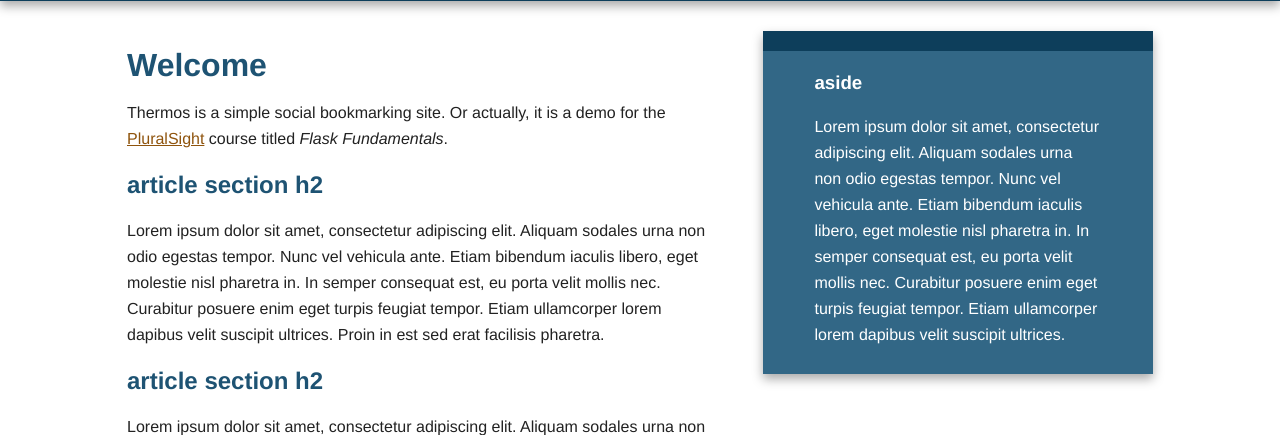
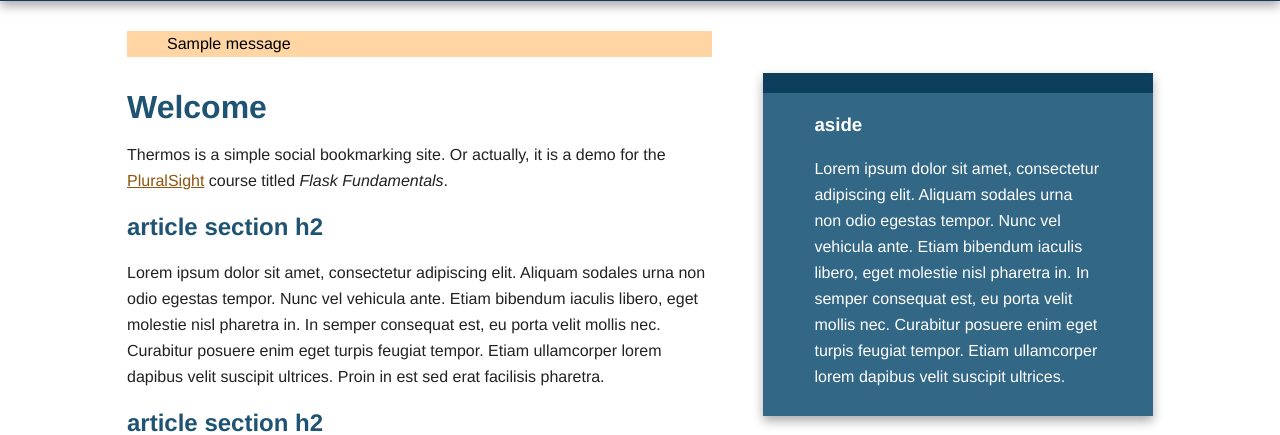
Before and after one commit to davidhammaker/thermos, a Flask app: page / in a window 1280 px wide. Shown: the part 95-530 px from the top of the page. Run offline with Flask 2, Linux system fonts and the light colour scheme; one stand-in notice (Sample message) is shown; some libraries are stand-ins or nearby versions.

Commit message:
Add flashes that appear after entering a URL in 'add'
Flash will appear on any page. Flashes are styled to stand out at the
top of the page.

```diff
--- a/thermos/static/css/main.css
+++ b/thermos/static/css/main.css
@@ -179,10 +179,18 @@ footer h3 {
     text-decoration: none;
 }
 
+.flashes ul {
+    margin: 0 0;
+    background: #FFD6A3;
+    color: #000;
 
+    list-style-type: none;
+    list-style: none;
+}
 
-
-
+article.flashes {
+    margin-bottom: 1em;
+}
 
 /* ==========================================================================
    Media Queries
--- a/thermos/templates/base.html
+++ b/thermos/templates/base.html
@@ -30,6 +30,18 @@
         <div class="main-container">
             <div class="main wrapper clearfix">
 
+                <article class=flashes>
+                    {% with messages = get_flashed_messages() %}
+                        {% if messages %}
+                            <ul>
+                                {% for message in messages %}
+                                    <li>{{ message }}</li>
+                                {% endfor %}
+                            </ul>
+                        {% endif %}
+                    {% endwith %}
+                </article>
+
                 {% block content %}
                 {% endblock %}
 
--- a/thermos/thermos.py
+++ b/thermos/thermos.py
@@ -1,6 +1,7 @@
-from flask import Flask, render_template, request, redirect, url_for
+from flask import Flask, render_template, request, redirect, url_for, flash
 
 app = Flask(__name__)
+app.config['SECRET_KEY'] = b'\x97\x91yV\xa0\xd5\xdf\\\x1ad\xe3\xe5\x803\x01*\xd5\xa9\x9d]\xb0.\xeaX'
 
 
 @app.route('/')
@@ -13,6 +14,7 @@ def index():
 def add():
     if request.method == "POST":
         url = request.form['url']
+        flash("Stored bookmark '{}'".format(url))
         return redirect(url_for('index'))
     return render_template('add.html')
 
```
